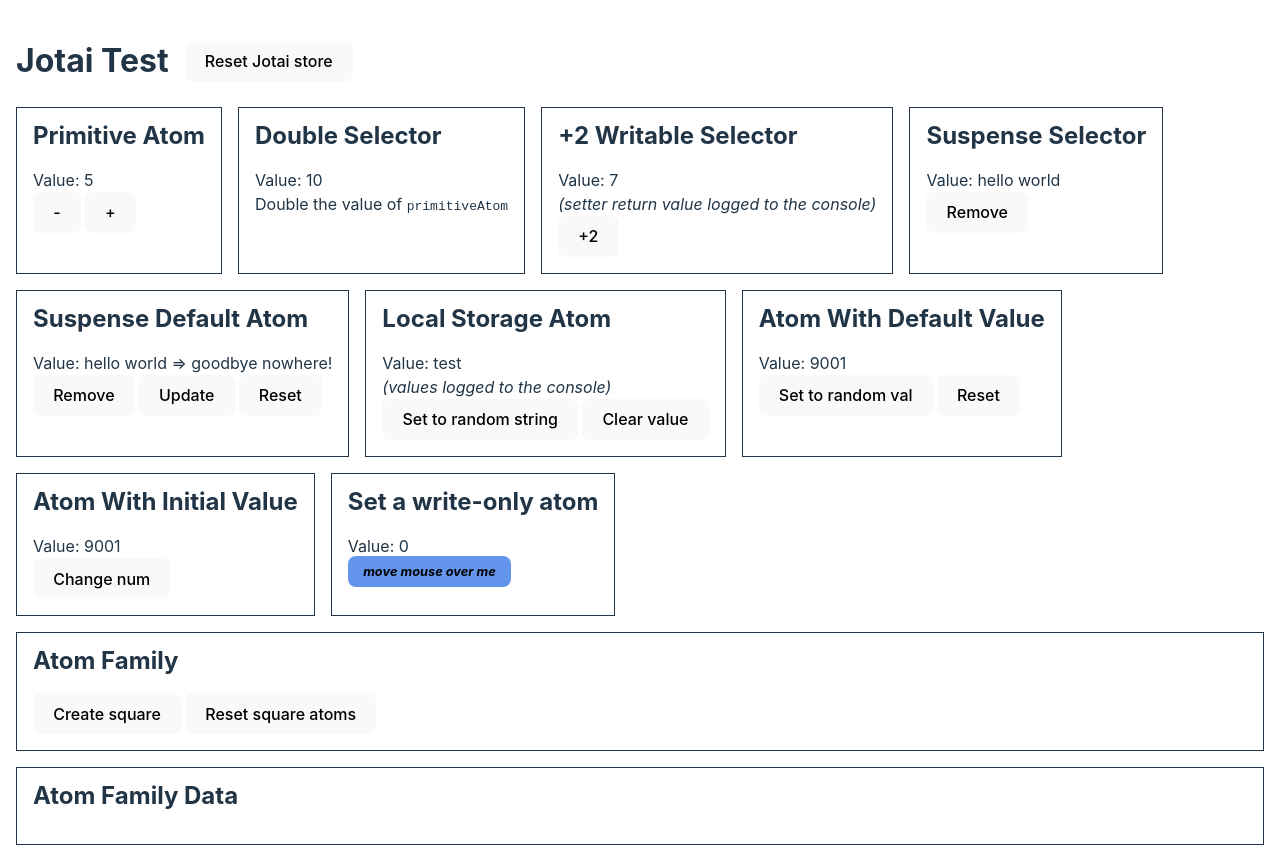
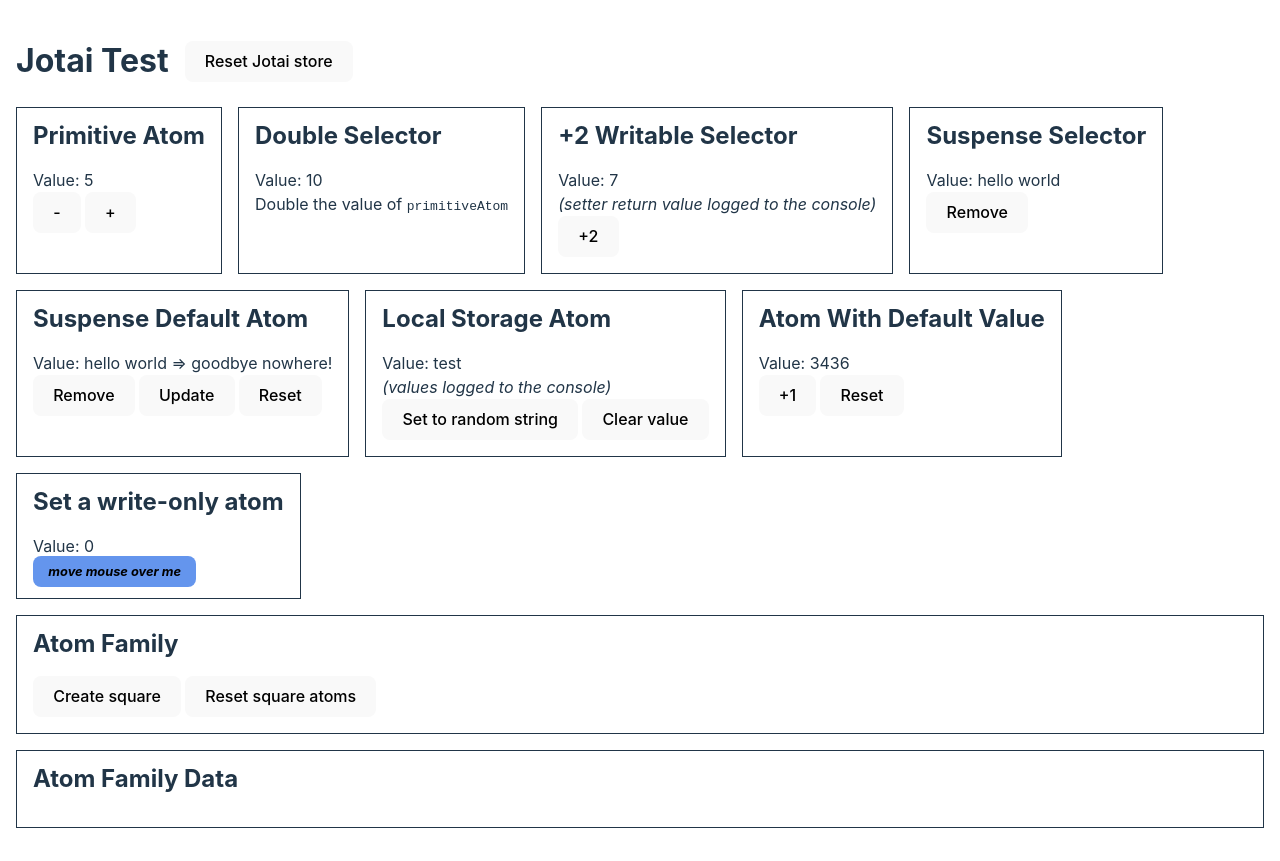
Before and after one commit to qodesmith/jotai-example, a React (Vite) app: page / in a window 1280 px wide. Built offline with nearby package versions, Linux system fonts and the light colour scheme.

Commit message:
Removed example, updated other example, added random num fxn.

```diff
--- a/src/App.tsx
+++ b/src/App.tsx
@@ -72,7 +72,6 @@
         <SuspenseDefaultExample />
         <LocalStorageAtomExample />
         <DefaultValueAtomExample />
-        <InitialValueAtomExample />
         <WriteOnlyAtomExample />
         <SquarePlayground />
         <SquaresData />
--- a/src/DefaultValueAtomExample.tsx
+++ b/src/DefaultValueAtomExample.tsx
@@ -1,7 +1,8 @@
 import {useSetAtom} from 'jotai'
-import {RESET, atomWithDefault} from 'jotai/utils'
+import {atomWithDefault, useResetAtom} from 'jotai/utils'
 import Value from './Value'
 import {useCallback} from 'react'
+import {getRandomNum} from './utils/getRandomNum'
 
 /**
  * This atom has the same syntax as a selector (read-only atom), but it is
@@ -13,24 +14,21 @@
  *
  * This atom can be reset.
  */
-const defaultValueAtom = atomWithDefault(() => 9001)
+const defaultValueAtom = atomWithDefault(() => getRandomNum(1, 9999))
 
 export function DefaultValueAtomExample() {
   const setWithDefault = useSetAtom(defaultValueAtom)
-  const handleUpdateValue = useCallback(() => {
-    setWithDefault(+Math.random().toFixed(2))
+  const add1 = useCallback(() => {
+    setWithDefault(oldVal => oldVal + 1)
   }, [setWithDefault])
-  const resetValue = useCallback(() => {
-    setWithDefault(RESET)
-  }, [setWithDefault])
-
+  const resetAtom = useResetAtom(defaultValueAtom)
   return (
     <section>
       <h2>Atom With Default Value</h2>
       <Value atom={defaultValueAtom} />
       <div className="button-group">
-        <button onClick={handleUpdateValue}>Set to random val</button>
-        <button onClick={resetValue}>Reset</button>
+        <button onClick={add1}>+1</button>
+        <button onClick={resetAtom}>Reset</button>
       </div>
     </section>
   )
--- a/src/InitialValueAtomExample.tsx
+++ /dev/null
@@ -1,19 +0,0 @@
-import {useSetAtom} from 'jotai'
-import Value from './Value'
-import {initialNumAtom} from './state'
-import {useCallback} from 'react'
-
-export function InitialValueAtomExample() {
-  const setInitialNum = useSetAtom(initialNumAtom)
-  const incrementNum = useCallback(() => {
-    setInitialNum(n => n + 1)
-  }, [setInitialNum])
-
-  return (
-    <section>
-      <h2>Atom With Initial Value</h2>
-      <Value atom={initialNumAtom} />
-      <button onClick={incrementNum}>Change num</button>
-    </section>
-  )
-}
--- a/src/LocalStorageAtomExample.tsx
+++ b/src/LocalStorageAtomExample.tsx
@@ -2,6 +2,7 @@
 import {atomWithStorage, useResetAtom} from 'jotai/utils'
 import {useCallback} from 'react'
 import Value from './Value'
+import {getRandomNum} from './utils/getRandomNum'
 
 /**
  * Behavior for localStorageAtom:
@@ -38,6 +39,6 @@
 const letters = 'abcdefghijklmnopqrstuvwxyz'
 function getRandomString() {
   return Array.from({length: 10})
-    .map(() => letters[Math.floor(Math.random() * letters.length)])
+    .map(() => letters[getRandomNum(0, 23)])
     .join('')
 }
--- a/src/state.ts
+++ b/src/state.ts
@@ -1,25 +1,11 @@
 import {createStore, PrimitiveAtom, atom} from 'jotai'
 import {atomFamily} from 'jotai/utils'
+import {getRandomNum} from './utils/getRandomNum'
 
 export const currentJotaiStore = {store: createStore()}
 
 // Private atoms - Not to be consumed directly.
 const PRIVATE_numAtom = atom<number>(0)
-
-/**
- * `createAtomWithInitialValue` returns a writable atom that takes an initial
- * value. This type of atom is "resettable" in that resetting the Jotai store
- * will return the atom to it's initial value.
- */
-export const initialNumAtom = createAtomWithInitialValue(9001)
-function createAtomWithInitialValue<T>(initialValue: T) {
-  const anAtom = atom(initialValue, (get, set, newValue: ((v: T) => T) | T) => {
-    // For some reason, typeof newValue === 'function' doesn't work 🤷‍♂️
-    set(anAtom, newValue instanceof Function ? newValue(get(anAtom)) : newValue)
-  })
-
-  return anAtom
-}
 
 export const numSelector = atom(get => get(PRIVATE_numAtom))
 const writeOnlyNumAtom = atom(null, (get, set, newValue: number) => {
@@ -61,9 +47,9 @@
  */
 export const squareAtomFamily = atomFamily<number, PrimitiveAtom<Square>>(
   (id: number) => {
-    const r = Math.floor(Math.random() * 255)
-    const g = Math.floor(Math.random() * 255)
-    const b = Math.floor(Math.random() * 255)
+    const r = getRandomNum(0, 255)
+    const g = getRandomNum(0, 255)
+    const b = getRandomNum(0, 255)
 
     return atom({id, backgroundColor: `rgb(${r},${g},${b})`, top: 0, left: 0})
   }
--- /dev/null
+++ b/src/utils/getRandomNum.ts
@@ -0,0 +1,3 @@
+export function getRandomNum(min: number, max: number) {
+  return Math.floor(Math.random() * (max - min + 1) + min)
+}
```
